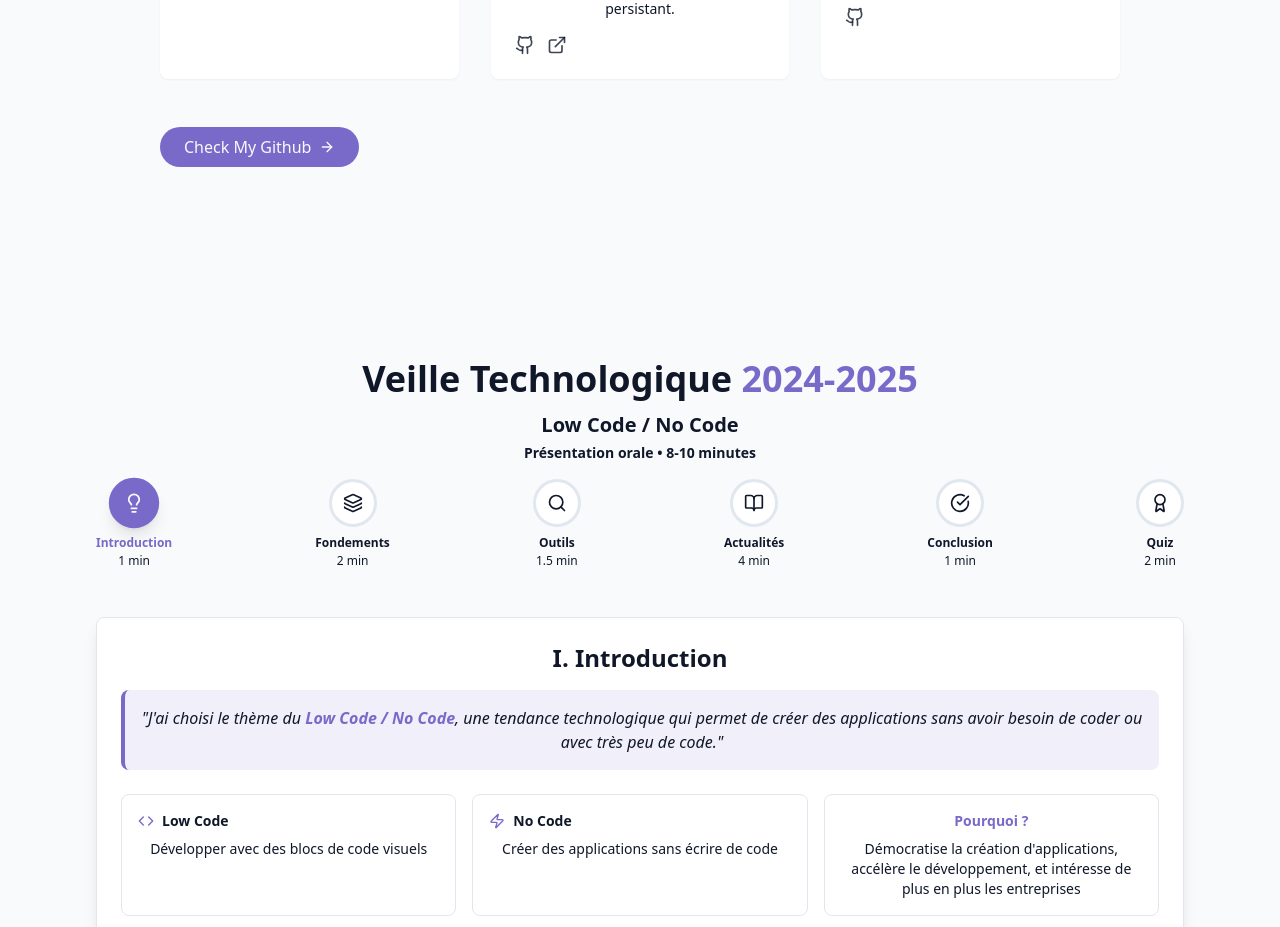
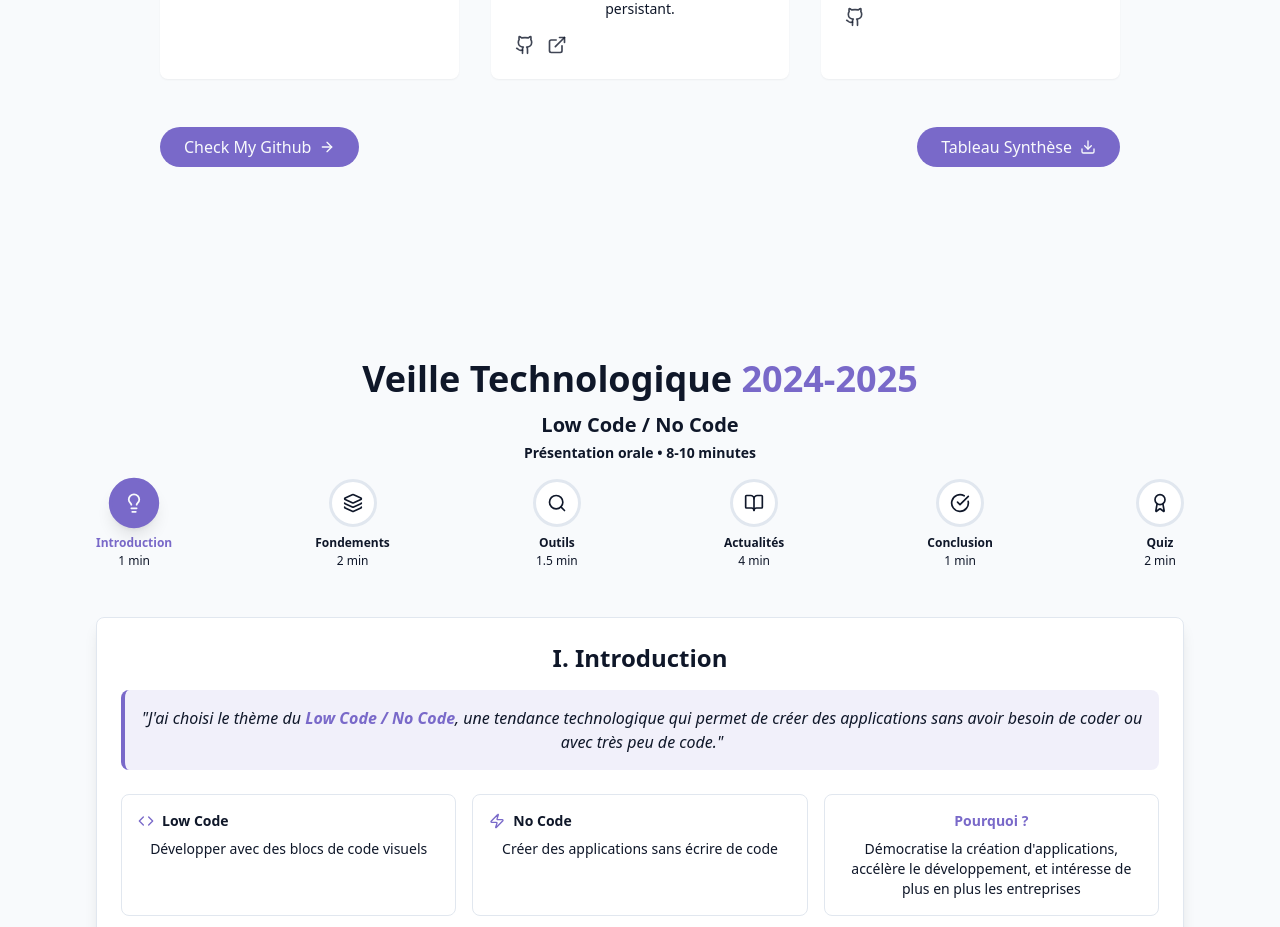
Before and after one commit to SBS-santhosh/portfolioV.2, a React (Vite) app: page / in a window 1280 px wide. Shown: the part 4703-5630 px from the top of the page. Built offline with nearby package versions, Linux system fonts and the light colour scheme.

Commit message:
feat: add download button for projects summary and update base path

```diff
--- a/src/components/ShowcaseSection.jsx
+++ b/src/components/ShowcaseSection.jsx
@@ -1,5 +1,5 @@
 import { useState } from "react";
-import { ExternalLink, ArrowRight, Github } from "lucide-react";
+import { ExternalLink, ArrowRight, Github, Download } from "lucide-react";
 
 const personalProjects = [
   {
@@ -164,7 +164,7 @@ export const ShowcaseSection = () => {
             ))}
         </div>
 
-        <div className="mt-12">
+        <div className="mt-12 flex flex-col md:flex-row justify-between items-center gap-4">
           <a
             className="cosmic-button w-fit flex items-center gap-2"
             target="_blank"
@@ -172,6 +172,14 @@ export const ShowcaseSection = () => {
           >
             Check My Github <ArrowRight size={16} />
           </a>
+
+          <a
+            className="cosmic-button w-fit flex items-center gap-2"
+            href="/files/Annexe-6-1-Tableau-Synthese-Epreuve-E4-BTS-SIO-2022.xlsx"
+            download="Tableau-Synthese-Epreuve-E4-BTS-SIO-2022.xlsx"
+          >
+            Tableau Synthèse <Download size={16} />
+          </a>
         </div>
 
       </div>
```
Also changed, not shown: 1 other file (tests, documents, lock files or other folders).
